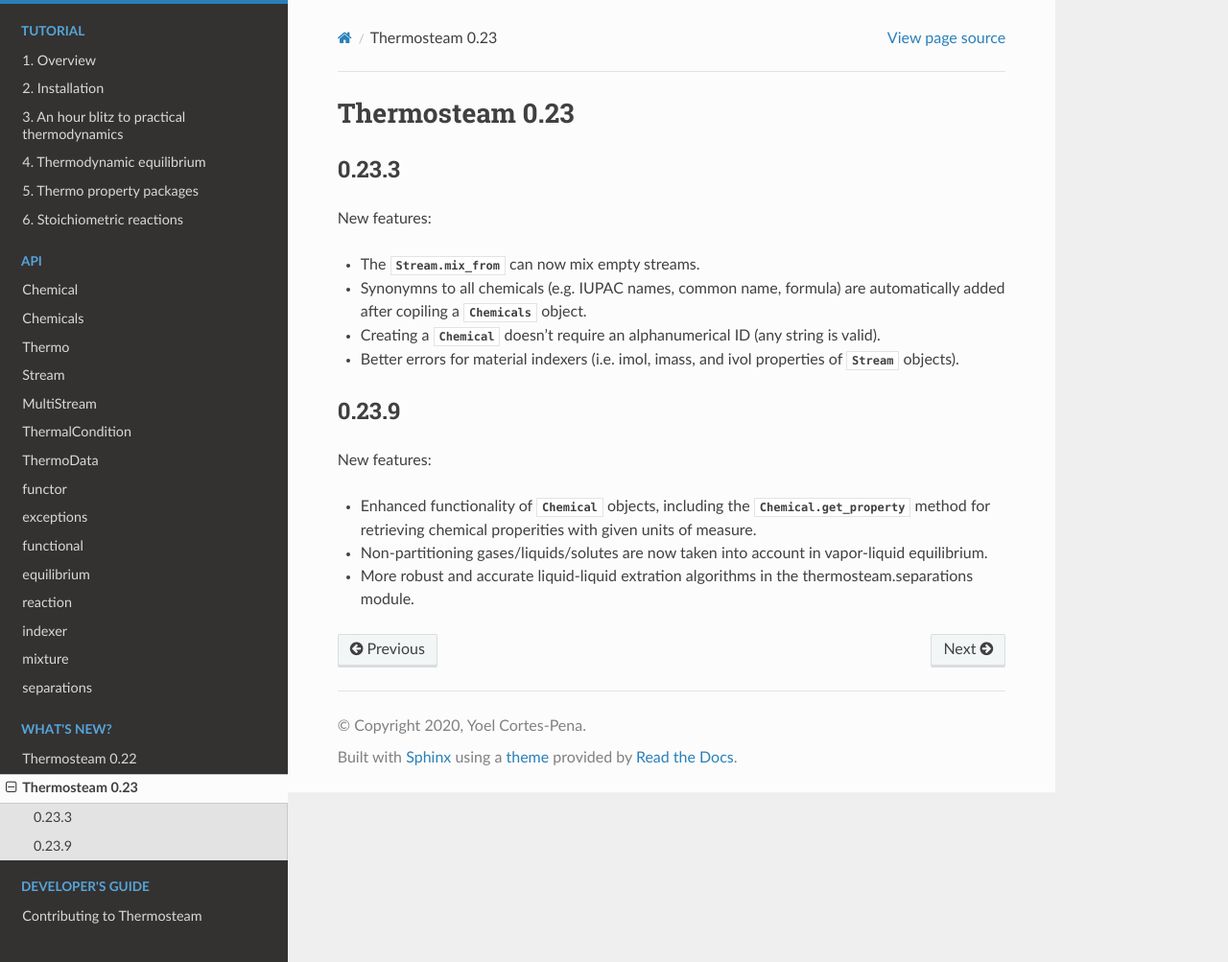
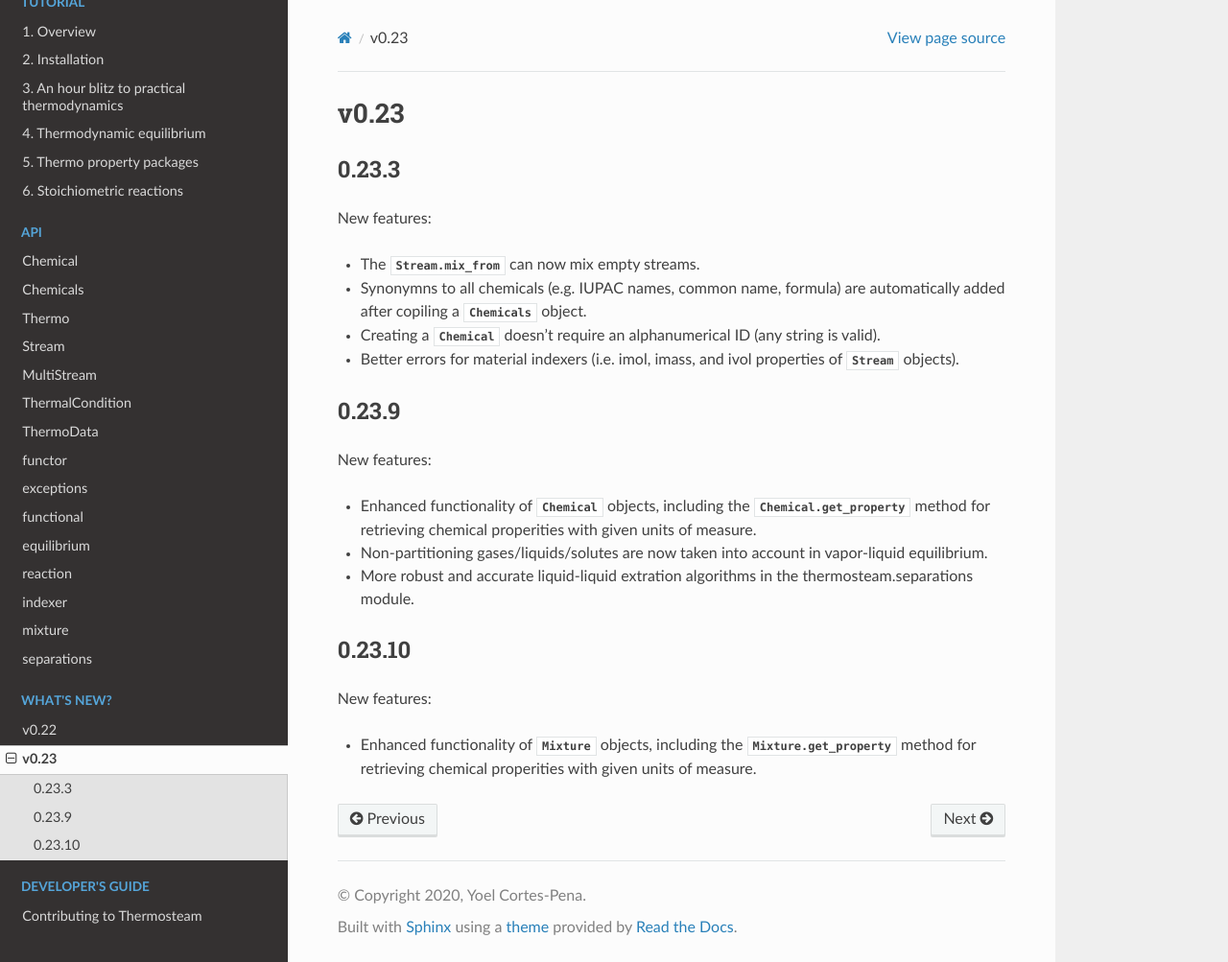
Before and after one commit to BioSTEAMDevelopmentGroup/thermosteam, a Sphinx documentation site: the page built from docs/updates/0.23.txt, in a window 1280 px wide and 1003 px high. Shown: the whole window at 96% size. Built offline with Sphinx 7.4.7 and the Read the Docs theme 2.0.0, drawn with Linux system fonts in a browser that asks for light colours.

Commit message:
update documentation for v0.23.10

```diff
--- a/docs/mixture/mixture_builders.txt
+++ /dev/null
@@ -1,5 +0,0 @@
-mixture_builders
-----------------
-
-.. automodule:: thermosteam.mixture.mixture_builders
-   :members:
--- a/docs/mixture/mixture_module.txt
+++ b/docs/mixture/mixture_module.txt
@@ -4,6 +4,5 @@ mixture
 .. toctree::
    :maxdepth: 1
 
-   mixture_builders
    ideal_mixture_model
    Mixture
--- a/docs/updates/0.22.txt
+++ b/docs/updates/0.22.txt
@@ -1,5 +1,5 @@
-Thermosteam 0.22
-================
+v0.22
+=====
 
 0.22.7
 ------
--- a/docs/updates/0.23.txt
+++ b/docs/updates/0.23.txt
@@ -1,5 +1,5 @@
-Thermosteam 0.23
-================
+v0.23
+=====
 
 0.23.3
 ------
@@ -25,3 +25,11 @@ New features:
   vapor-liquid equilibrium.
 * More robust and accurate liquid-liquid extration algorithms in the
   thermosteam.separations module.
+
+0.23.10
+-------
+New features:
+
+* Enhanced functionality of :class:`~thermosteam.Mixture` objects, including
+  the :meth:`Mixture.get_property <thermosteam.Mixture.get_property>` method
+  for retrieving chemical properities with given units of measure.
```
